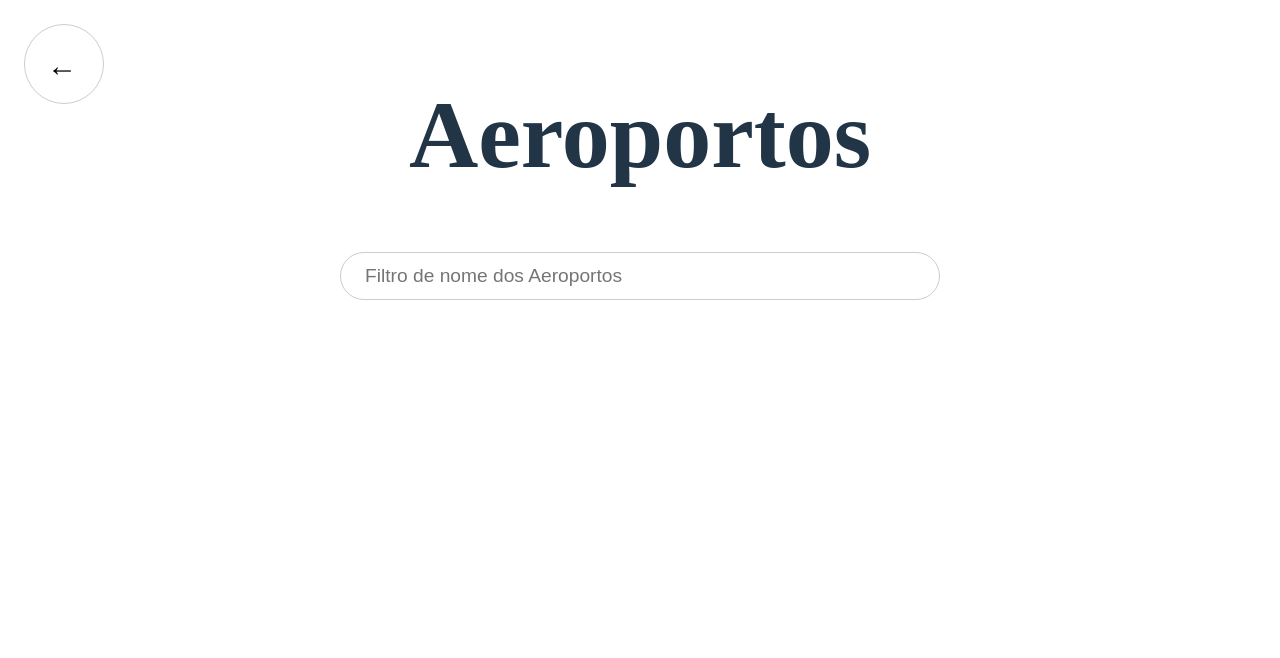
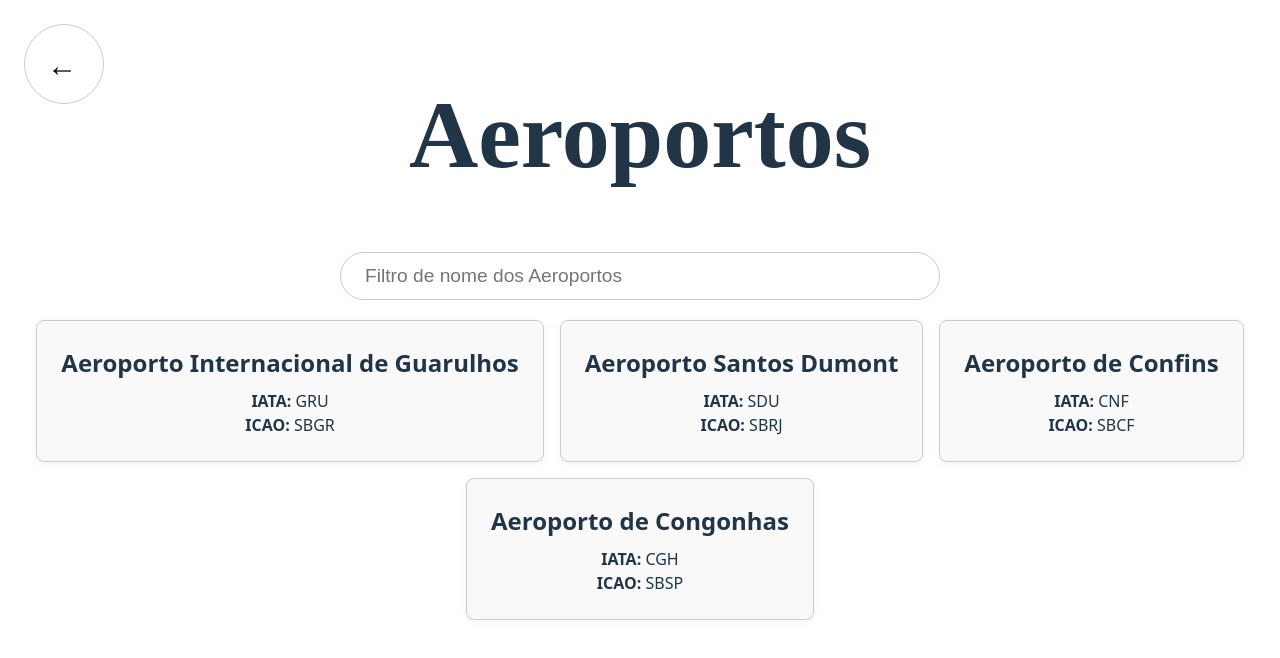
Before and after one commit to eijiuchiyama/busca-rota, a React (Vite) app in the folder busca-rota-react/: page /all-airports in a window 1280 px wide. Shown: the top 658 px of the page. Built offline with nearby package versions, Linux system fonts and the light colour scheme.

Commit message:
Adicionar blocos de informações e páginas de detalhe para Companhias e Aeroportos

```diff
--- a/busca-rota-react/src/App.jsx
+++ b/busca-rota-react/src/App.jsx
@@ -5,6 +5,8 @@ import Home from "./pages/Home";
 import Login from "./pages/Login";
 import AllAirports from "./pages/AllAirports";
 import AllAirlines from "./pages/AllAirlines";
+import AirportDetail from './pages/AirportDetail';
+import AirlineDetail from './pages/AirlineDetail';
 
 function App() {
   return (
@@ -14,6 +16,8 @@ function App() {
         <Route path="/login" element={<Login />} />
         <Route path="/all-airports" element={<AllAirports />} />
         <Route path="/all-airlines" element={<AllAirlines />} />
+        <Route path="/airport/:iata" element={<AirportDetail />} />
+        <Route path="/airline/:id" element={<AirlineDetail />} />
       </Routes>
     </BrowserRouter>
   )
--- a/busca-rota-react/src/components/BackToMenuButton.jsx
+++ b/busca-rota-react/src/components/GoBackButton.jsx
@@ -1,12 +1,12 @@
 import React from 'react';
 import { useNavigate } from 'react-router-dom';
 
-const BackToMenuButton = () => {
+const GoBackButton = () => {
   const navigate = useNavigate();
 
   return (
     <button
-      onClick={() => navigate('/')}
+      onClick={() => navigate(-1)}
       style={{
         position: 'absolute',
         top: 24,
@@ -24,8 +24,8 @@ const BackToMenuButton = () => {
         cursor: 'pointer',
         zIndex: 1100,
       }}
-      aria-label="Voltar para o menu"
-      title="Voltar para o menu"
+      aria-label="Voltar para a página anterior"
+      title="Voltar para a página anterior"
     >
       {/* Ícone de seta para a esquerda */}
       <span style={{ display: 'inline-block', transform: 'translateX(-2px)' }}>←</span>
@@ -33,4 +33,4 @@ const BackToMenuButton = () => {
   );
 };
 
-export default BackToMenuButton;
+export default GoBackButton;
--- /dev/null
+++ b/busca-rota-react/src/pages/AirlineDetail.jsx
@@ -0,0 +1,35 @@
+import React, { useEffect, useState } from 'react';
+import { useParams } from 'react-router-dom';
+import GoBackButton from '../components/GoBackButton';
+
+function AirlineDetail() {
+  const { id } = useParams();
+  const [airline, setAirline] = useState(null);
+
+  // Simula busca dos dados detalhados
+  useEffect(() => {
+    const fakeData = [
+      { id: '1', nome: 'LATAM Airlines' },
+      { id: '2', nome: 'Gol Linhas Aéreas' },
+      { id: '3', nome: 'Azul Linhas Aéreas' },
+      { id: '4', nome: 'Avianca Brasil' },
+    ];
+    const found = fakeData.find(a => a.id === id);
+    setAirline(found);
+  }, [id]);
+
+  if (!airline) {
+    return <div>Carregando...</div>;
+  }
+
+  return (
+    <div>
+      <GoBackButton />
+      <div style={{ maxWidth: 600, margin: '100px auto 0 auto', padding: 32, border: '1px solid #ccc', borderRadius: 16, background: '#f9f9f9' }}>
+        <h1 style={{ fontSize: 48, marginBottom: 24 }}>{airline.nome}</h1>
+      </div>
+    </div>
+  );
+}
+
+export default AirlineDetail;
--- /dev/null
+++ b/busca-rota-react/src/pages/AirportDetail.jsx
@@ -0,0 +1,101 @@
+import React, { useEffect, useState } from 'react';
+import { useParams } from 'react-router-dom';
+import GoBackButton from '../components/GoBackButton';
+
+function AirportDetail() {
+  const { iata } = useParams();
+  const [airport, setAirport] = useState(null);
+
+  // Simula busca dos dados detalhados
+  useEffect(() => {
+    const fakeData = [
+      {
+        nome: 'Aeroporto Internacional de Guarulhos',
+        iata: 'GRU',
+        icao: 'SBGR',
+        cidade: 'Guarulhos',
+        pais: 'Brasil',
+        latitude: -23.4356,
+        longitude: -46.4731
+      },
+      {
+        nome: 'Aeroporto Santos Dumont',
+        iata: 'SDU',
+        icao: 'SBRJ',
+        cidade: 'Rio de Janeiro',
+        pais: 'Brasil',
+        latitude: -22.9105,
+        longitude: -43.1631
+      },
+      {
+        nome: 'Aeroporto de Confins',
+        iata: 'CNF',
+        icao: 'SBCF',
+        cidade: 'Confins',
+        pais: 'Brasil',
+        latitude: -19.6244,
+        longitude: -43.9711
+      },
+      {
+        nome: 'Aeroporto de Congonhas',
+        iata: 'CGH',
+        icao: 'SBSP',
+        cidade: 'São Paulo',
+        pais: 'Brasil',
+        latitude: -23.6261,
+        longitude: -46.6566
+      },
+    ];
+    const found = fakeData.find(a => a.iata === iata);
+    setAirport(found);
+  }, [iata]);
+
+  if (!airport) {
+    return <div>Carregando...</div>;
+  }
+
+  const mapUrl = `https://www.openstreetmap.org/export/embed.html?bbox=${airport.longitude-0.05}%2C${airport.latitude-0.05}%2C${airport.longitude+0.05}%2C${airport.latitude+0.05}&layer=mapnik&marker=${airport.latitude}%2C${airport.longitude}`;
+
+  return (
+    <div>
+      <GoBackButton />
+      <div style={{ maxWidth: 1000, margin: '100px auto 0 auto', padding: 32, border: '1px solid #ccc', borderRadius: 16, background: '#f9f9f9' }}>
+        <h1 style={{ fontSize: 48, marginBottom: 24 }}>{airport.nome}</h1>
+        <div style={{ display: 'flex', gap: 32 }}>
+          {/* Mapa à esquerda */}
+          <div style={{ flex: 1, minWidth: 300 }}>
+            <iframe
+              title="Mapa do aeroporto"
+              width="100%"
+              height="300"
+              frameBorder="0"
+              src={mapUrl}
+              style={{ borderRadius: 12, border: '1px solid #ccc' }}
+              allowFullScreen
+            ></iframe>
+            <div style={{ fontSize: 12, textAlign: 'center', marginTop: 8 }}>
+              <a
+                href={`https://www.openstreetmap.org/?mlat=${airport.latitude}&mlon=${airport.longitude}#map=14/${airport.latitude}/${airport.longitude}`}
+                target="_blank"
+                rel="noopener noreferrer"
+              >
+                Ver no OpenStreetMap
+              </a>
+            </div>
+          </div>
+          {/* Informações à direita */}
+          <div style={{ flex: 1, minWidth: 300 }}>
+            <p><strong>Código IATA:</strong> {airport.iata}</p>
+            <p><strong>Código ICAO:</strong> {airport.icao}</p>
+            <p><strong>Cidade:</strong> {airport.cidade}</p>
+            <p><strong>País:</strong> {airport.pais}</p>
+            <p><strong>Latitude:</strong> {airport.latitude}</p>
+            <p><strong>Longitude:</strong> {airport.longitude}</p>
+          </div>
+        </div>
+      </div>
+    </div>
+  );
+}
+
+export default AirportDetail;
--- a/busca-rota-react/src/pages/AllAirlines.jsx
+++ b/busca-rota-react/src/pages/AllAirlines.jsx
@@ -1,20 +1,57 @@
-import React, { useState } from 'react';
-import BackToMenuButton from '../components/BackToMenuButton';
+import React, { useState, useEffect } from 'react';
+import GoBackButton from '../components/GoBackButton';
 import StringInput from '../components/StringInput';
+import { useNavigate } from 'react-router-dom';
 
 function AllAirlines() {
   const [airline, setAirline] = useState('');
+  const [airlines, setAirlines] = useState([]);
+  const navigate = useNavigate();
+
+  // Simula retorno da API
+  useEffect(() => {
+    const fakeData = [
+      { id: '1', nome: 'LATAM Airlines' },
+      { id: '2', nome: 'Gol Linhas Aéreas' },
+      { id: '3', nome: 'Azul Linhas Aéreas' },
+      { id: '4', nome: 'Avianca Brasil' },
+    ];
+    setTimeout(() => setAirlines(fakeData), 10);
+  }, []);
+
+  const filteredAirlines = airlines.filter(a =>
+    a.nome.toLowerCase().includes(airline.toLowerCase())
+  );
 
   return (
     <div>
-      <BackToMenuButton />
+      <GoBackButton />
       <h1 style={{ textAlign: 'center', marginTop: '50px', fontSize: '96px', fontFamily: "Turret Road"}}>Companhias Aéreas</h1>
       <StringInput
-          placeholder={"Filtro de nome das Companhias Aéreas"}
-          parameter={airline}
-          onOptionChange={(e) => setAirline(e.target.value)}
-          style={{ margin: '20px auto', display: 'block', width: '600px' }}
+        placeholder={"Filtro de nome das Companhias Aéreas"}
+        parameter={airline}
+        onOptionChange={(e) => setAirline(e.target.value)}
+        style={{ margin: '20px auto', display: 'block', width: '600px' }}
       />
+      <div style={{ display: 'flex', flexWrap: 'wrap', gap: '16px', justifyContent: 'center' }}>
+        {filteredAirlines.map(a => (
+          <div
+            key={a.id}
+            onClick={() => navigate(`/airline/${a.id}`)}
+            style={{
+              cursor: 'pointer',
+              border: '1px solid #ccc',
+              borderRadius: '8px',
+              padding: '24px',
+              minWidth: '220px',
+              background: '#f9f9f9',
+              boxShadow: '0 2px 8px rgba(0,0,0,0.05)'
+            }}
+          >
+            <h2 style={{ margin: 0 }}>{a.nome}</h2>
+          </div>
+        ))}
+      </div>
     </div>
   );
 }
--- a/busca-rota-react/src/pages/AllAirports.jsx
+++ b/busca-rota-react/src/pages/AllAirports.jsx
@@ -1,13 +1,46 @@
-import React, { useState } from 'react';
-import BackToMenuButton from '../components/BackToMenuButton';
+import React, { useState, useEffect } from 'react';
+import GoBackButton from '../components/GoBackButton';
 import StringInput from '../components/StringInput';
+import { useNavigate } from 'react-router-dom';
 
 function AllAirports() {
   const [airport, setAirport] = useState('');
+  const [airports, setAirports] = useState([]);
+  const navigate = useNavigate();
+
+  // Simula o retorno da API
+  useEffect(() => {
+    const fakeData = [
+      { nome: 'Aeroporto Internacional de Guarulhos', iata: 'GRU', icao: 'SBGR' },
+      { nome: 'Aeroporto Santos Dumont', iata: 'SDU', icao: 'SBRJ' },
+      { nome: 'Aeroporto de Confins', iata: 'CNF', icao: 'SBCF' },
+      { nome: 'Aeroporto de Congonhas', iata: 'CGH', icao: 'SBSP' },
+    ];
+    setTimeout(() => setAirports(fakeData), 10);
+  }, []);
+
+  /*
+  useEffect(() => {
+    fetch('/api/airports')
+      .then(res => res.json())
+      .then(data => setAirports(data))
+      .catch(err => console.error(err));
+  }, []);
+  */
+
+  // Filtro opcional pelo nome digitado
+  const filteredAirports = airports.filter(a => {
+    const search = airport.toLowerCase();
+    return (
+      a.nome.toLowerCase().includes(search) ||
+      (a.iata && a.iata.toLowerCase().includes(search)) ||
+      (a.icao && a.icao.toLowerCase().includes(search))
+    );
+  });
 
   return (
     <div>
-      <BackToMenuButton />
+      <GoBackButton />
       <h1 style={{ textAlign: 'center', marginTop: '50px', fontSize: '96px', fontFamily: "Turret Road"}}>Aeroportos</h1>
       <StringInput
           placeholder={"Filtro de nome dos Aeroportos"}
@@ -15,6 +48,29 @@ function AllAirports() {
           onOptionChange={(e) => setAirport(e.target.value)}
           style={{ margin: '20px auto', display: 'block', width: '600px' }}
       />
+      <div style={{ display: 'flex', flexWrap: 'wrap', gap: '16px', justifyContent: 'center' }}>
+        {filteredAirports.map(a => (
+          <div
+            key={a.iata}
+            onClick={() => navigate(`/airport/${a.iata}`)}
+            style={{
+              cursor: 'pointer',
+              border: '1px solid #ccc',
+              borderRadius: '8px',
+              padding: '24px',
+              minWidth: '220px',
+              background: '#f9f9f9',
+              boxShadow: '0 2px 8px rgba(0,0,0,0.05)'
+            }}
+          >
+            <h2 style={{ margin: 0 }}>{a.nome}</h2>
+            <p style={{ margin: '8px 0 0 0' }}>
+              <strong>IATA:</strong> {a.iata} <br />
+              <strong>ICAO:</strong> {a.icao}
+            </p>
+          </div>
+        ))}
+      </div>
     </div>
   );
 }
--- a/busca-rota-react/src/pages/Login.jsx
+++ b/busca-rota-react/src/pages/Login.jsx
@@ -1,10 +1,10 @@
 import React from 'react';
-import BackToMenuButton from '../components/BackToMenuButton';
+import GoBackButton from '../components/GoBackButton';
 
 function Login() {
   return (
     <div className="login-container">
-      <BackToMenuButton />
+      <GoBackButton />
       <h2>Login / Sign In</h2>
       <form>
         <div>
```
Also changed, not shown: 1 other file (tests, documents, lock files or other folders).
